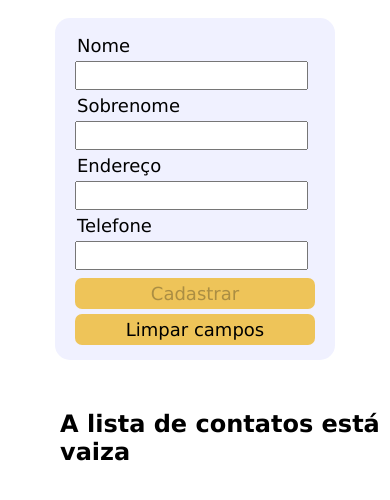
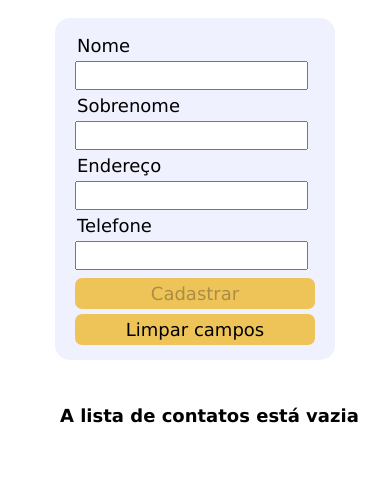
Before and after one commit to thiago-burnatt/contact_list_refactored, an Angular app: page / in a window 390 px wide. Shown: the top 500 px of the page. Built offline with nearby package versions, Linux system fonts and the light colour scheme.

Commit message:
Corrections on responsive

```diff
--- a/src/app/contact-display/contact-display.component.css
+++ b/src/app/contact-display/contact-display.component.css
@@ -1,5 +1,9 @@
 * {
   font-family: Verdana, Geneva, Tahoma, sans-serif;
+}
+
+h1 {
+  font-size: 18px;
 }
 
 em {
@@ -43,6 +47,9 @@ button {
 }
 
 @media (max-width: 1000px) {
+  * {
+    max-width: 100%;
+  }
   em {
     font-size: 16px;
   }
--- a/src/app/contact-display/contact-display.component.html
+++ b/src/app/contact-display/contact-display.component.html
@@ -1,5 +1,5 @@
 <div *ngIf="contactList.length === 0" class="empty-message">
-  <h1>A lista de contatos está vaiza</h1>
+  <h1>A lista de contatos está vazia</h1>
 </div>
 
 <div
```
